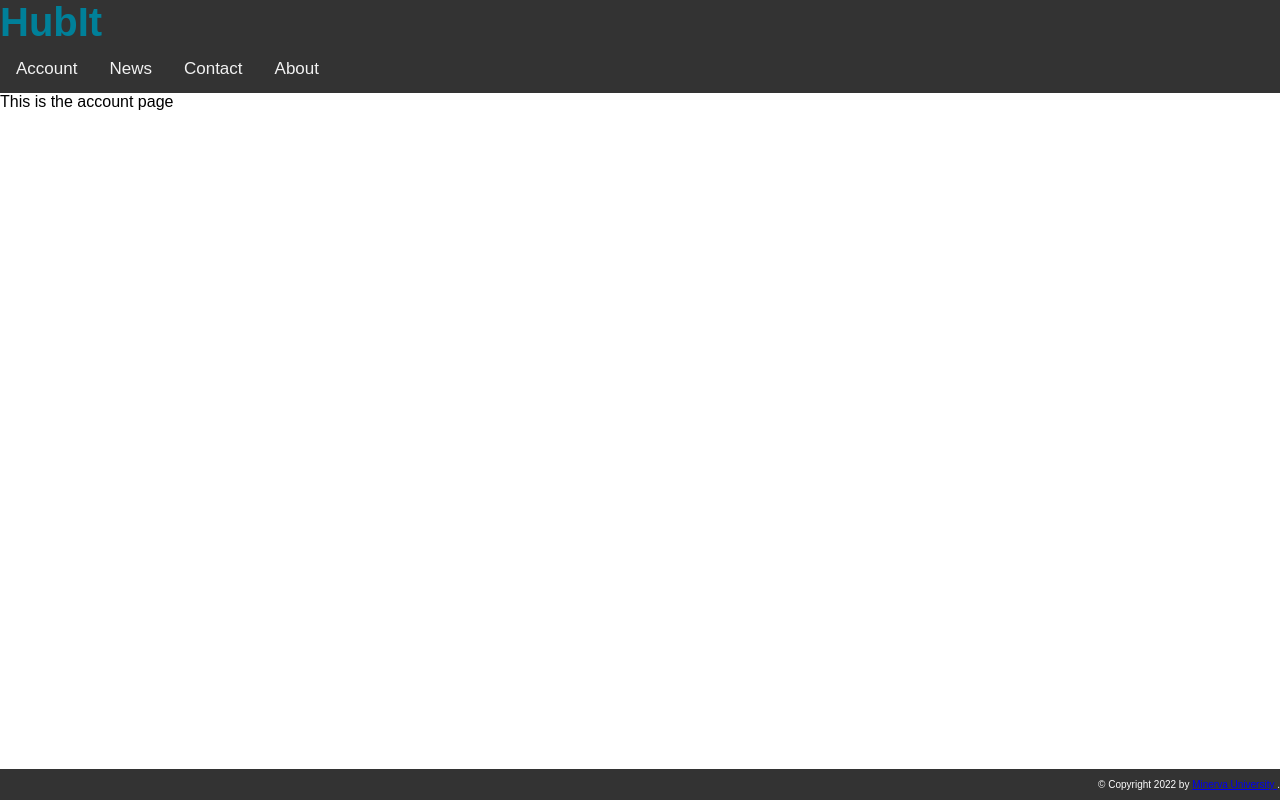
After one commit to S0nVard/Habit, a Flask app: page /account in a window 1280 px wide. The commit adds this page. Run offline with Flask 2, Linux system fonts and the light colour scheme.

Commit message:
Adding basic routing and some basic setup

```diff
--- a/app.py
+++ b/app.py
@@ -1,19 +1,23 @@
 from flask import Flask, redirect, render_template, request, url_for, session
-
 app = Flask(__name__)
 
+app.config['SECRET_KEY'] = 't4grewf78iuhrefiukhre7374irwhj73428yriw374eiu'
+
 @app.route('/')
-def homepage():
-    return render_template("homepage.html")
-
-@app.route('/login')
 def login():
     return render_template("login.html")
 
+@app.route('/success')
+def success():
+    return render_template("homepage.html")
+
 @app.route('/register')
-def signup():
+def register():
     return render_template("register.html")
 
+@app.route('/account')
+def account():
+    return render_template("account.html")
 
 if __name__=="__main__":
     app.run(debug=True)
--- /dev/null
+++ b/templates/account.html
@@ -0,0 +1,51 @@
+{% extends "layout.html" %}
+{% block header%}
+This is the account page
+{% endblock %}
+
+<style>
+
+
+    body {
+        margin: 0 auto;
+        background-position:center;
+        background-size: contain;
+    }
+
+    .menu {
+        position: sticky;
+        top: 0;
+        background-color: #008099;
+        padding:10px 0px 10px 0px;
+        color:white;
+        margin: 0 auto;
+        overflow: hidden;
+    }
+    .menu a {
+        float: left;
+        color: white;
+        text-align: center;
+        padding: 14px 16px;
+        text-decoration: none;
+        font-size: 20px;
+    }
+    .menu-log {
+        right: auto;
+        float: right;
+    }
+    footer {
+        width: 100%;
+        bottom: 0px;
+        background-color: #000;
+        color: #333;
+        position: absolute;
+        padding-top:20px;
+        padding-bottom:50px;
+        text-align:center;
+        font-size:30px;
+        font-weight:bold;
+    }
+    .body_sec {
+        margin-left:20px;
+    }
+</style>
--- /dev/null
+++ b/templates/layout.html
@@ -0,0 +1,78 @@
+<!DOCTYPE html>
+<html>
+
+
+<head>
+<meta name="viewport" content="width=device-width, initial-scale=1">
+<style>
+
+.head1 {
+    font-size:40px;
+    color:#008099;
+    font-weight:bold;
+    background-color: #333;
+}
+body {
+  margin: 0;
+  font-family: Arial, Helvetica, sans-serif;
+}
+
+.topnav {
+  overflow: hidden;
+  background-color: #333;
+}
+
+.topnav a {
+  float: left;
+  color: #f2f2f2;
+  text-align: center;
+  padding: 14px 16px;
+  text-decoration: none;
+  font-size: 17px;
+}
+
+.topnav a:hover {
+  background-color: #ddd;
+  color: black;
+}
+
+.topnav a.active {
+  background-color: #04AA6D;
+  color: white;
+}
+
+footer {
+    width: 100%;
+    bottom: 0px;
+    background-color: #333;
+    color: #fff;
+    position: absolute;
+    text-align:right;
+    font-size:10px;
+}
+</style>
+</head>
+<body>
+
+<div class="topnav">
+    <header>
+        <div class="head1">HubIt</div>
+
+
+  <a href="http://localhost:5000/account">Account</a>
+  <a href="#news">News</a>
+  <a href="#contact">Contact</a>
+  <a href="#about">About</a>
+</header>
+</div>
+</body>
+</html>
+{% block header%}
+{% endblock %}
+  </head>
+  <footer>
+    <div id="footer">
+    <p>&copy; Copyright 2022 by <a href="https://www.minerva.edu/"> Minerva University </a>.</p>
+    </div>
+</footer>
+</html>
--- a/templates/login.html
+++ b/templates/login.html
@@ -26,8 +26,8 @@
             <br />
 
         <p><input type="submit" value="Login"></p>
-                        or
-        <p><input type="submit" value="Register"></p>
+                        Don't have an account yet?
+        <p>             Click <a href="http://localhost:5000/register", style = "...">here</a> to register.</p>
 
         </form>
 
--- a/templates/register.html
+++ b/templates/register.html
@@ -27,6 +27,8 @@
             <br />
 
         <p><input type="submit" value="Sign Up"></p>
+        Already have an account? <p><a href="http://localhost:5000/
+            ", style = "...">Log In</a></p>
         </form>
 
         </div>
```
Also changed, not shown: database.py (added, +8 -0 lines), templates/homepage.html (+3 -4 lines), templates/signup.html (added, +72 -0 lines), 3 other files.
